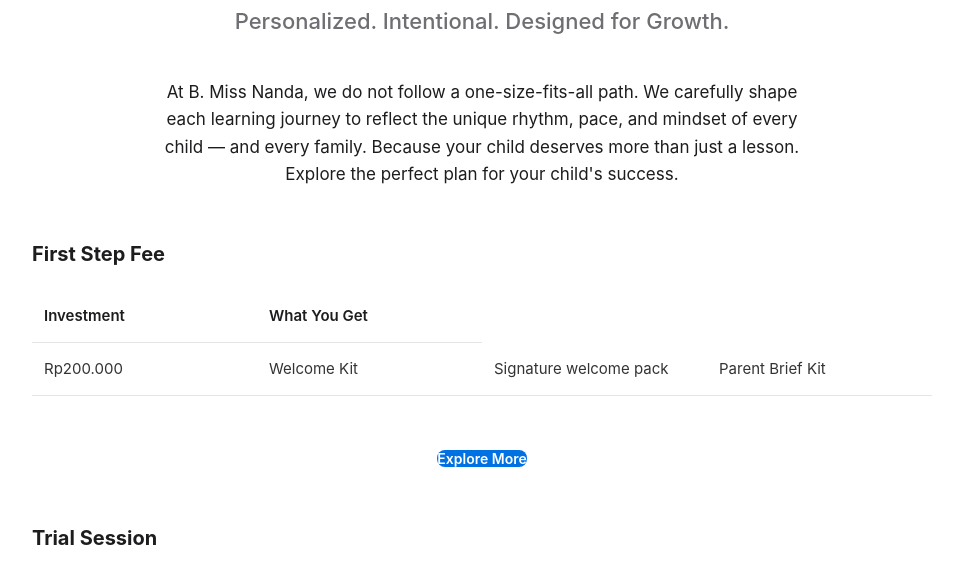
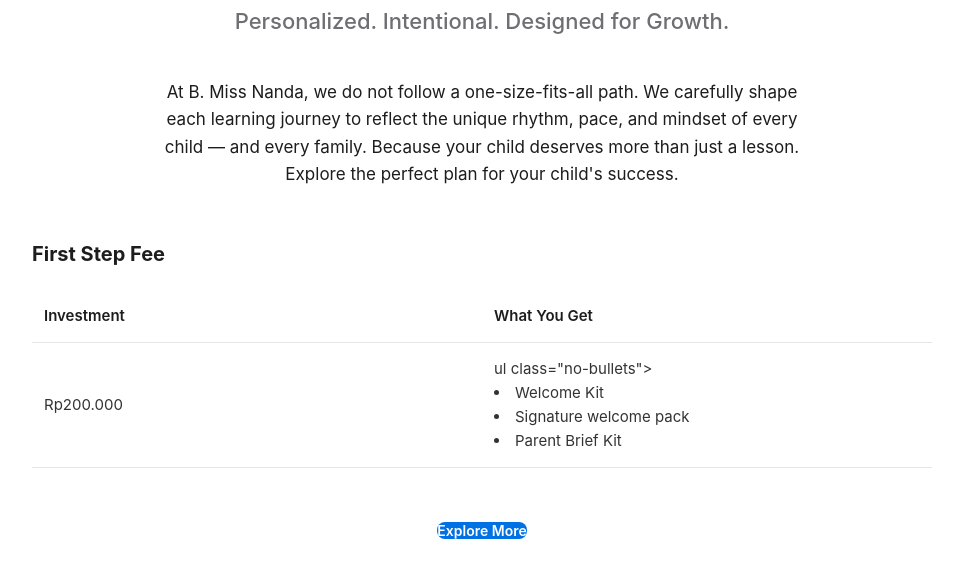
Before and after one commit to Missnanda/plans, a plain HTML site: page index.html in a window 1280 px wide. Shown: the part 165-736 px from the top of the page, without its empty margins (158-1121 px from the left). Drawn offline with Linux system fonts and the light colour scheme; a web font is replaced by a local one.

Commit message:
Update index.html

```diff
--- a/index.html
+++ b/index.html
@@ -75,6 +75,11 @@
     }
     td {
       font-size: 15px;
+      color: #333;
+    }
+    .ul.no-bullets li {
+      margin-bottom: 8px;
+      font-weight: 500;
       color: #333;
     }
     .simple-list {
@@ -224,9 +229,10 @@
       </tr>
       <tr>
         <td>Rp200.000</td>
-        <td>Welcome Kit</td>
-        <td>Signature welcome pack</td>
-        <td>Parent Brief Kit</td>
+        <td>ul class="no-bullets">
+          <li>Welcome Kit</li>
+          <li>Signature welcome pack</li>
+          <li>Parent Brief Kit</li>
       </tr>
     </table>
     <div style="text-align:center; margin-top: 20px;">
@@ -384,8 +390,6 @@
         <td>Accelerated growth, exam strategies</td>
       </tr>
     </table>
-    </div>
-  </div>
 
     <h3><strong>Inside Your Plan</strong></h3>
 
```
